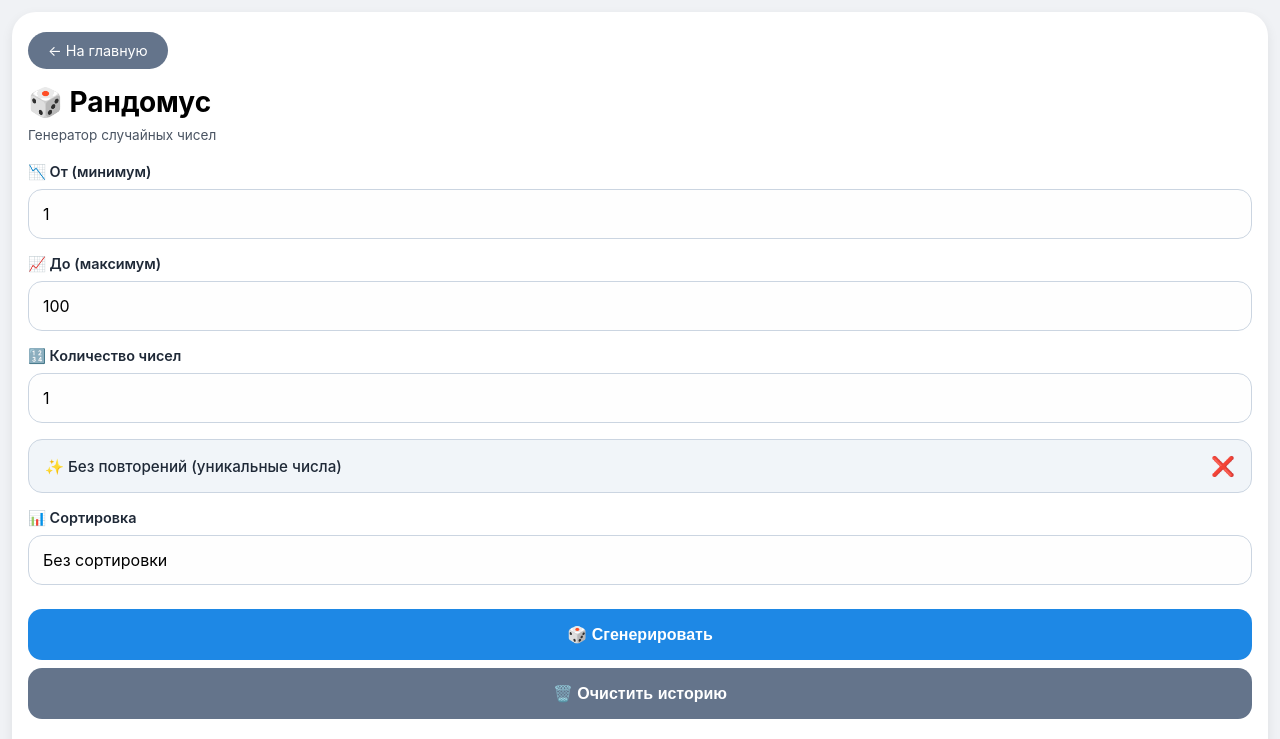
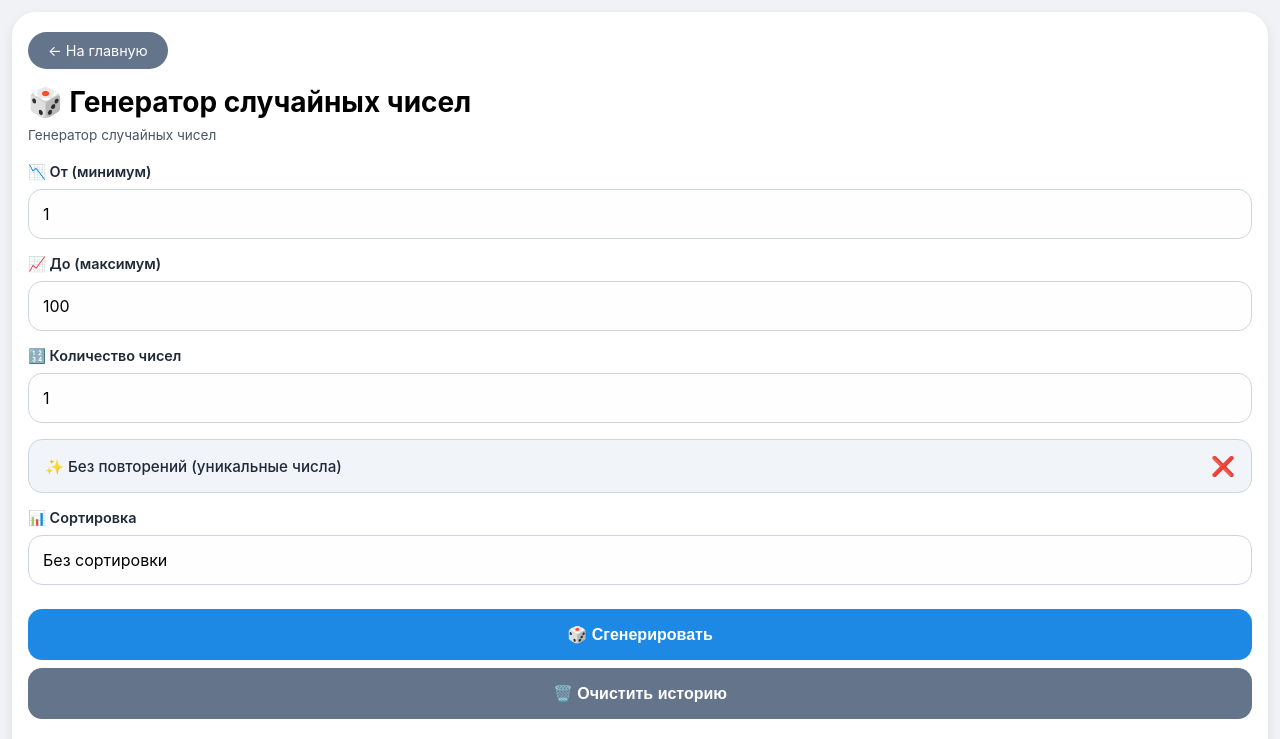
Before and after one commit to G-PC/g-random, a plain HTML site: page m-randomus.html in a window 1280 px wide. Shown: the top 739 px of the page. Drawn offline with Linux system fonts and the light colour scheme.

Commit message:
Update m-randomus.html

```diff
--- a/m-randomus.html
+++ b/m-randomus.html
@@ -3,7 +3,7 @@
 <head>
     <meta charset="UTF-8">
     <meta name="viewport" content="width=device-width, initial-scale=1.0, maximum-scale=1.0, user-scalable=yes">
-    <title>Рандомус — Мобильный</title>
+    <title>Генератор случайных чисел</title>
     <style>
         * {
             box-sizing: border-box;
@@ -71,7 +71,6 @@
             border-color: #1e88e5;
             box-shadow: 0 0 0 3px rgba(30,136,229,0.2);
         }
-        /* Переделанный чекбокс */
         .unique-wrapper {
             margin: 16px 0;
         }
@@ -202,7 +201,7 @@
 <body>
 <div class="card">
     <a href="index.html" class="back-btn">← На главную</a>
-    <h1>🎲 Рандомус</h1>
+    <h1>🎲 Генератор случайных чисел</h1>
     <div class="sub">Генератор случайных чисел</div>
 
     <div class="param-group">
@@ -218,7 +217,6 @@
         <input type="number" id="countVal" value="1" min="1" max="1000" step="1">
     </div>
 
-    <!-- Переделанный чекбокс в виде кнопки -->
     <div class="unique-wrapper">
         <div id="uniqueButton" class="unique-button">
             <span class="unique-text">✨ Без повторений (уникальные числа)</span>
@@ -269,7 +267,6 @@
 
     let history = [];
 
-    // Обработка кастомного чекбокса
     function updateUniqueUI() {
         if (uniqueCheckbox.checked) {
             uniqueStatus.textContent = '✅';
```
